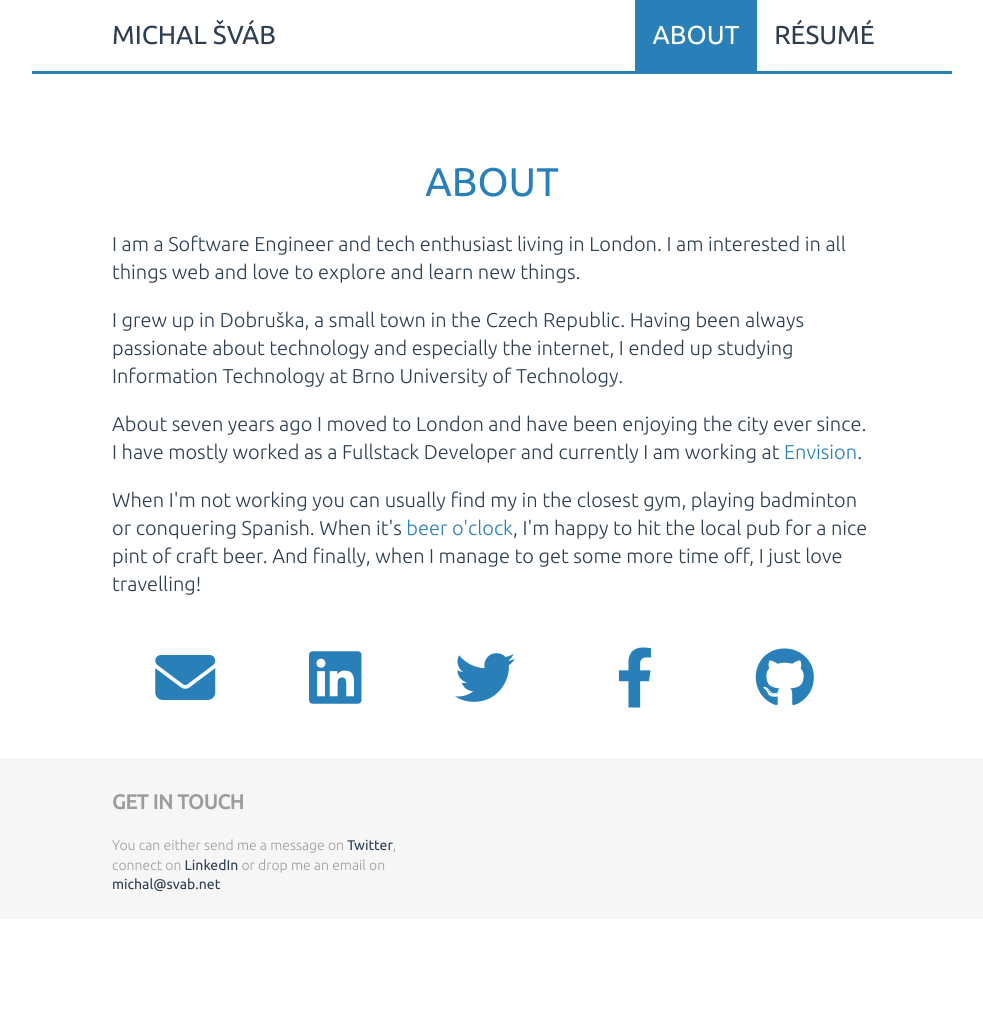
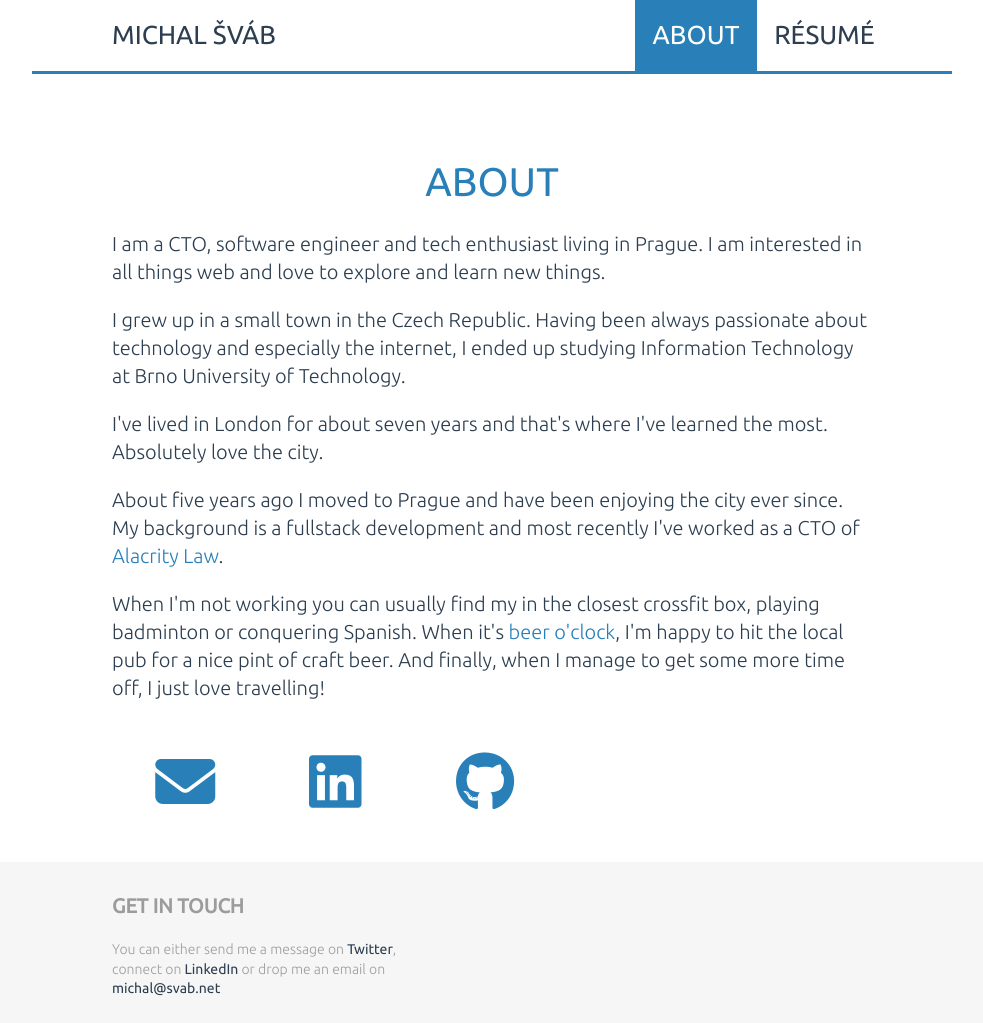
Before and after one commit to msvab/msvab.github.io, a Jekyll site: the page built from about.html, in a window 1280 px wide. Shown: the whole page, without its empty margins (148-1131 px from the left). Built offline with Jekyll 4.4.1, drawn with Linux system fonts in a browser that asks for light colours; before the commit the page ends 919 px from its top, so only the background shows below that.

Commit message:
Update about

```diff
--- a/about.html
+++ b/about.html
@@ -7,20 +7,19 @@ permalink: /about/
 ---
 <section>
   <h2 class="text-center">About</h2>
-  <p>I am a Software Engineer and tech enthusiast living in London. I am interested in all things web and love to explore and learn new things.</p>
-  <p>I grew up in Dobruška, a small town in the Czech Republic. Having been always passionate about technology and especially the internet,
+  <p>I am a CTO, software engineer and tech enthusiast living in Prague. I am interested in all things web and love to explore and learn new things.</p>
+  <p>I grew up in a small town in the Czech Republic. Having been always passionate about technology and especially the internet,
     I ended up studying Information Technology at Brno University of Technology.</p>
-  <p>About seven years ago I moved to London and have been enjoying the city ever since. I have mostly worked as a Fullstack Developer and
-    currently I am working at <a href="https://envisionworld.co/" target="_blank">Envision</a>.</p>
-  <p>When I'm not working you can usually find my in the closest gym, playing badminton or conquering Spanish. When it's
+  <p>I've lived in London for about seven years and that's where I've learned the most. Absolutely love the city.</p>
+  <p>About five years ago I moved to Prague and have been enjoying the city ever since. My background is a fullstack development and
+    most recently I've worked as a CTO of <a href="https://alacritylaw.co/" target="_blank">Alacrity Law</a>.</p>
+  <p>When I'm not working you can usually find my in the closest crossfit box, playing badminton or conquering Spanish. When it's
     <a href="https://isitbeeroclock.com/" target="_blank">beer o'clock</a>, I'm happy to hit the local pub for a nice pint of craft beer.
     And finally, when I manage to get some more time off, I just love travelling!</p>
 
   <div class="contact-links">
     <a href="mailto:michal@svab.net?subject=Hello!" target="_blank" title="Email" class="fa-solid fa-envelope"></a>
     <a href="https://www.linkedin.com/in/msvab" target="_blank" title="LinkedIn" class="fa-brands fa-linkedin"></a>
-    <a href="https://twitter.com/msvab" target="_blank" title="Twitter" class="fa-brands fa-twitter"></a>
-    <a href="https://www.facebook.com/svab.michal" target="_blank" title="Facebook" class="fa-brands fa-facebook-f"></a>
     <a href="https://github.com/msvab" target="_blank" title="Github" class="fa-brands fa-github"></a>
   </div>
 </section>
```
